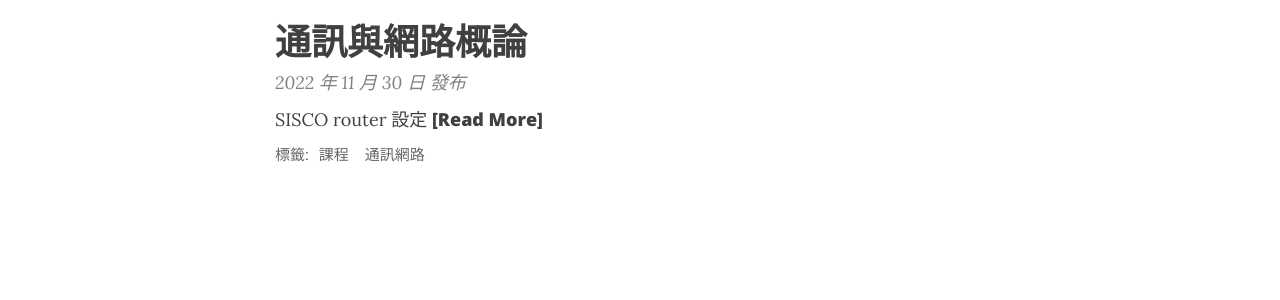
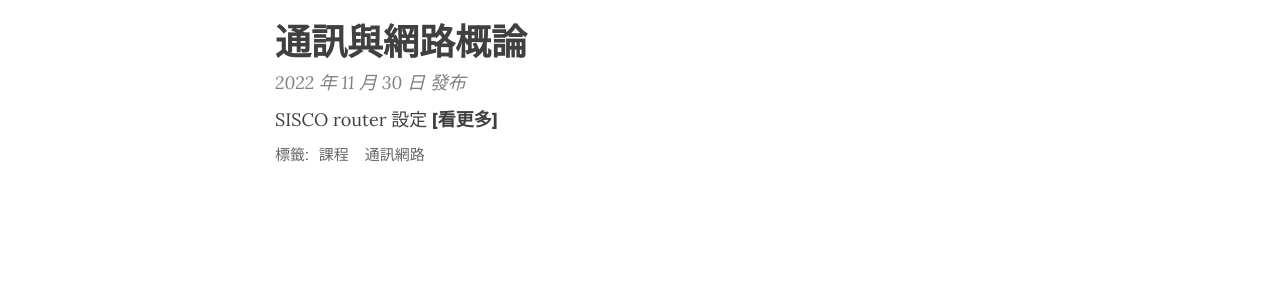
Before and after one commit to PMinn/blog, a Jekyll site: the page built from index.html, in a window 1280 px wide. Shown: the part 317-617 px from the top of the page. Built offline with Jekyll 4.4.1, drawn with Linux system fonts in a browser that asks for light colours; the list of posts is cut into pages by our own code; comment, search, counter and statistics services are not loaded.

Commit message:
style: update page

```diff
--- a/_layouts/home.html
+++ b/_layouts/home.html
@@ -76,7 +76,7 @@ layout: page
         {{ post.excerpt | strip_html | truncatewords: excerpt_length }}
         {% assign excerpt_word_count = post.excerpt | number_of_words %}
         {% if post.content != post.excerpt or excerpt_word_count > excerpt_length %}
-          <a href="{{ post.url | absolute_url }}" class="post-read-more">[Read&nbsp;More]</a>
+          <a href="{{ post.url | absolute_url }}" class="post-read-more">[看更多]</a>
         {% endif %}
       </div>
       {% endunless %}
```
